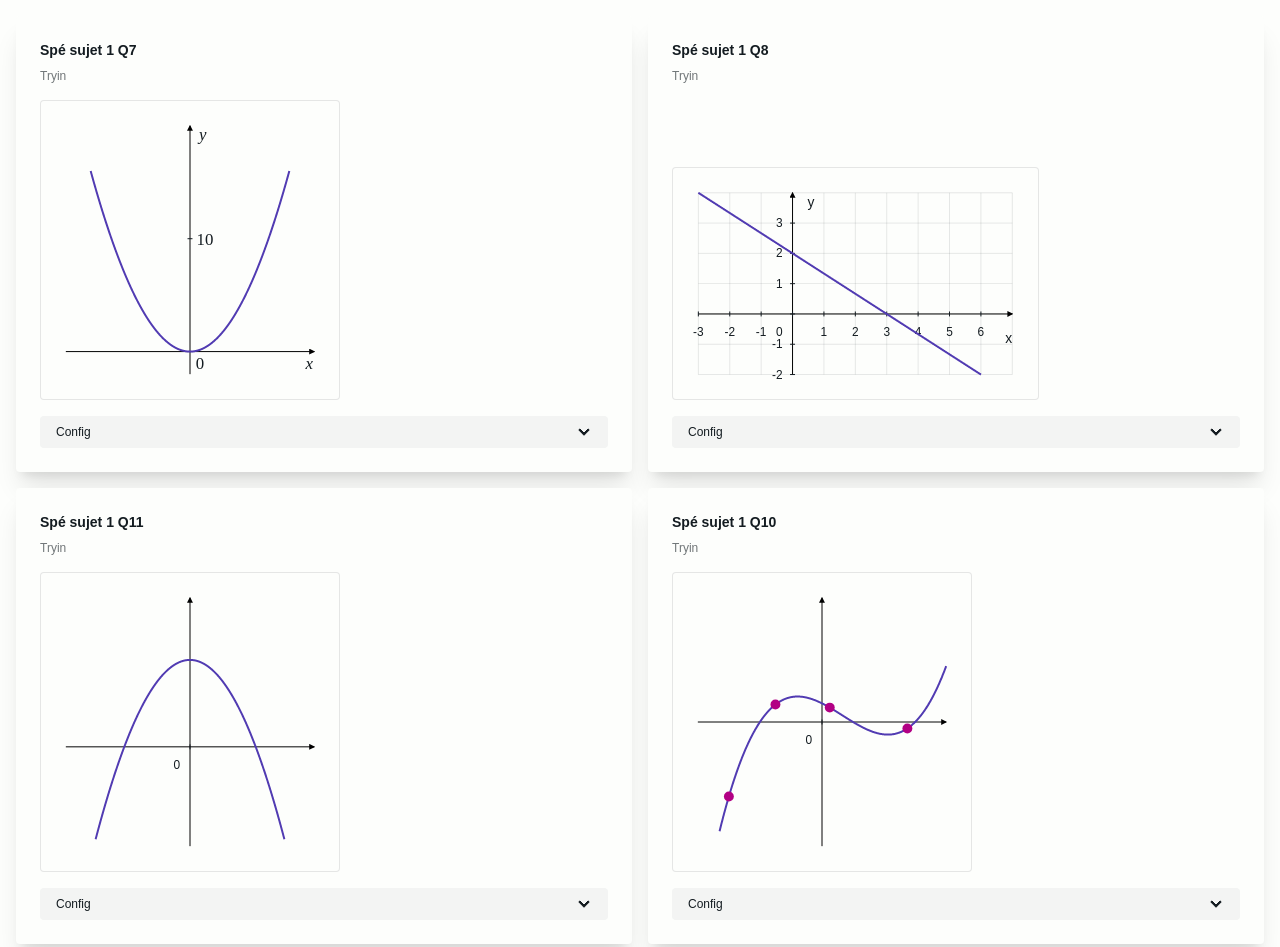
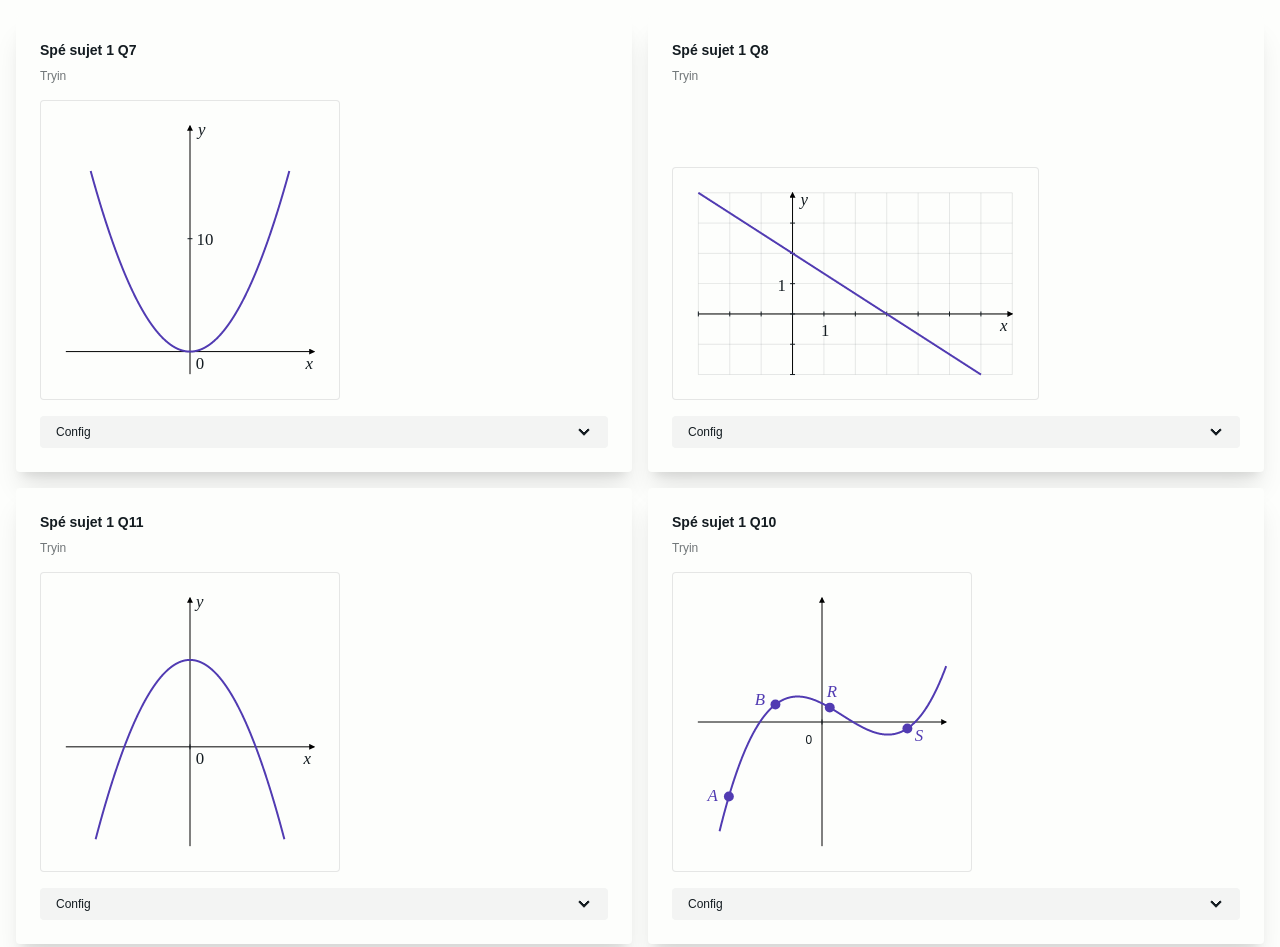
Before and after one commit to pointcarre-app/diagraphe, a plain HTML site: page scenery/sujets0_katex.html in a window 1280 px wide. Shown: the top 947 px of the page. Drawn offline with Linux system fonts and the light colour scheme; a web font is replaced by a local one.

Commit message:
foreign object spe sujet 1

```diff
--- a/scenery/sujets0_katex.html
+++ b/scenery/sujets0_katex.html
@@ -104,8 +104,8 @@
                 }, {
                     // Y-axis label: y
                     nature: 'foreign_object',
-                    x: 138,
-                    y: 10,
+                    x: 137,
+                    y: 5,
                     centered: true,
                     html: '<div data-diagraphe-latex="true" class="">$y$</div>'
                 }, ]
@@ -125,8 +125,8 @@
                     yMin: -2,
                     yMax: 4,
                     grid: true,
-                    showAxisLabels: true,
-                    showTickLabels: true,
+                    showAxisLabels: false,
+                    showTickLabels: false,
                     xTicks: [...Array(10).keys()].map(i => i - 3),
                     yTicks: [...Array(6).keys()].map(i => i - 2),
                 }, {
@@ -138,6 +138,32 @@
                     yMin: -2,
                     yMax: 4,
                     tMax: 6,
+                }, {
+                    nature: 'foreign_object',
+                    x: 128,
+                    y: 140,
+                    centered: true,
+                    html: '<div data-diagraphe-latex="true" class="text-sm font-bold">$1$</div>'
+                }, {
+                    nature: 'foreign_object',
+                    x: 84,
+                    y: 94,
+                    centered: true,
+                    html: '<div data-diagraphe-latex="true" class="text-sm font-bold">$1$</div>'
+                }, {
+                    // X-axis label: x
+                    nature: 'foreign_object',
+                    x: 308,
+                    y: 135,
+                    centered: true,
+                    html: '<div data-diagraphe-latex="true">$x$</div>'
+                }, {
+                    // Y-axis label: y
+                    nature: 'foreign_object',
+                    x: 107,
+                    y: 8,
+                    centered: true,
+                    html: '<div data-diagraphe-latex="true">$y$</div>'
                 }, ]
             }
         }, {
@@ -152,7 +178,8 @@
                     xMax: 5,
                     yMin: -10,
                     yMax: 15,
-                    showTickLabels: true,
+                    showTickLabels: false,
+                    showAxisLabels: false,
                     xTicks: [0]
                 }, {
                     nature: 'function',
@@ -164,7 +191,27 @@
                     yMax: 15,
                     tMin: -3.8,
                     tMax: 3.8,
-
+                }, {
+                    // Origin label: O
+                    nature: 'foreign_object',
+                    x: 135,
+                    y: 163,
+                    centered: true,
+                    html: '<div data-diagraphe-latex="true">$0$</div>'
+                }, {
+                    // X-axis label: x
+                    nature: 'foreign_object',
+                    x: 243,
+                    y: 163,
+                    centered: true,
+                    html: '<div data-diagraphe-latex="true">$x$</div>'
+                }, {
+                    // Y-axis label: y
+                    nature: 'foreign_object',
+                    x: 135,
+                    y: 5,
+                    centered: true,
+                    html: '<div data-diagraphe-latex="true">$y$</div>'
                 }, ]
             }
         }, {
@@ -192,7 +239,7 @@
                         tMin: -3.3,
                     }, {
                         nature: 'cartesian_dot',
-                        classes: ['fill-secondary'],
+                        classes: ['fill-primary'],
                         x: -3,
                         xMin: -4,
                         xMax: 4,
@@ -201,7 +248,7 @@
                         y: 0.1 * (-3 + 2) * (-3 - 1) * (-3 - 3),
                     }, {
                         nature: 'cartesian_dot',
-                        classes: ['fill-secondary'],
+                        classes: ['fill-primary'],
                         x: -1.5,
                         y: 0.1 * (-1.5 + 2) * (-1.5 - 1) * (-1.5 - 3),
                         xMin: -4,
@@ -210,7 +257,7 @@
                         yMax: 4,
                     }, {
                         nature: 'cartesian_dot',
-                        classes: ['fill-secondary'],
+                        classes: ['fill-primary'],
                         x: 0.25,
                         y: 0.1 * (0.25 + 2) * (0.25 - 1) * (0.25 - 3),
                         xMin: -4,
@@ -219,13 +266,41 @@
                         yMax: 4,
                     }, {
                         nature: 'cartesian_dot',
-                        classes: ['fill-secondary'],
+                        classes: ['fill-primary'],
                         x: 2.75,
                         y: 0.1 * (2.75 + 2) * (2.75 - 1) * (2.75 - 3),
                         xMin: -4,
                         xMax: 4,
                         yMin: -4,
                         yMax: 4,
+                    }, {
+                        // Label A for dot at x=-3
+                        nature: 'foreign_object',
+                        x: 15,
+                        y: 200,
+                        centered: true,
+                        html: '<div data-diagraphe-latex="true" class="text-primary">$A$</div>'
+                    }, {
+                        // Label B for dot at x=-1.5
+                        nature: 'foreign_object',
+                        x: 63,
+                        y: 103,
+                        centered: true,
+                        html: '<div data-diagraphe-latex="true" class="text-primary">$B$</div>'
+                    }, {
+                        // Label R for dot at x=0.25
+                        nature: 'foreign_object',
+                        x: 135,
+                        y: 95,
+                        centered: true,
+                        html: '<div data-diagraphe-latex="true" class="text-primary">$R$</div>'
+                    }, {
+                        // Label S for dot at x=2.75
+                        nature: 'foreign_object',
+                        x: 223,
+                        y: 140,
+                        centered: true,
+                        html: '<div data-diagraphe-latex="true" class="text-primary">$S$</div>'
                     },
 
                 ]
```
